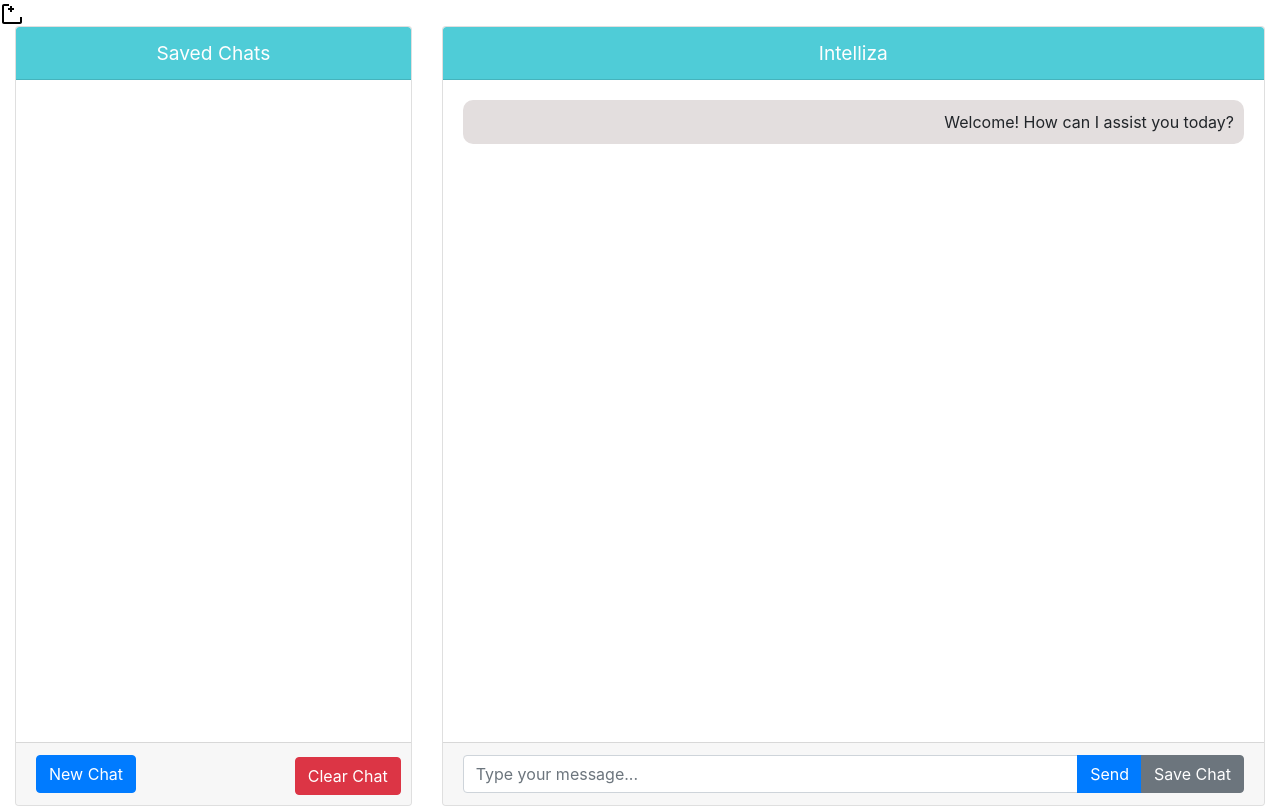
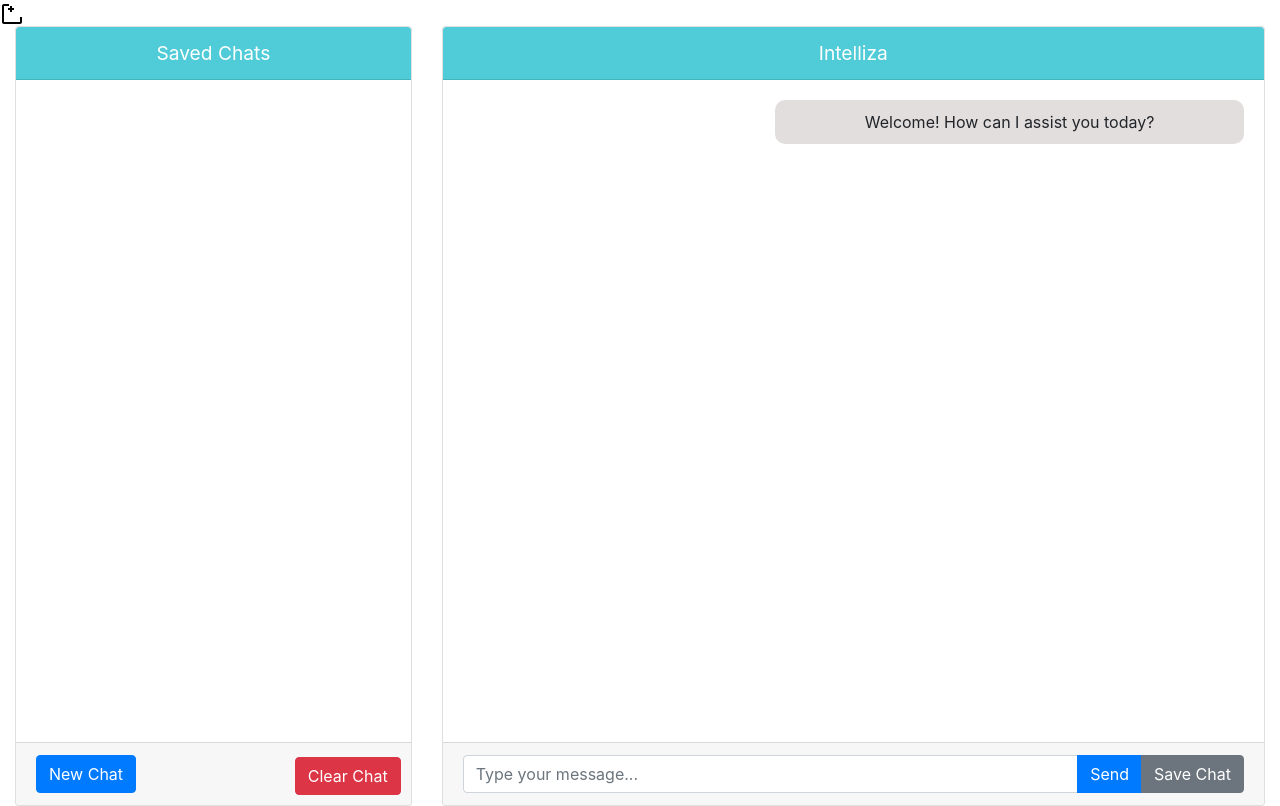
Before and after one commit to rog-mithun/AgriBot-AI-Farming-Assistant, a Flask app: page / in a window 1280 px wide. Run offline with Flask 3, Linux system fonts and the light colour scheme; some libraries are stand-ins or nearby versions.

Commit message:
make it better

```diff
--- a/static/styles.css
+++ b/static/styles.css
@@ -10,19 +10,23 @@
 
 /* Additional CSS for chat message styling */
 .user-message {
-    text-align: left;
+    text-align: center; /* Center-align the text */
     background-color: #8abdde; /* Light blue background for user messages */
     border-radius: 10px;
     padding: 10px;
     margin-bottom: 10px;
+    margin-right: auto; /* Add margin to the right to position on the left */
+    max-width: 60%; /* Limit the width to 60% of the container */
 }
 
 .bot-message {
-    text-align: right;
+    text-align: center; /* Center-align the text */
     background-color: #e3dede; /* Light gray background for bot responses */
     border-radius: 10px;
     padding: 10px;
     margin-bottom: 10px;
+    margin-left: auto; /* Add margin to the left to position on the right */
+    max-width: 60%; /* Limit the width to 60% of the container */
 }
 
 /* Additional CSS for card header styling */
```
